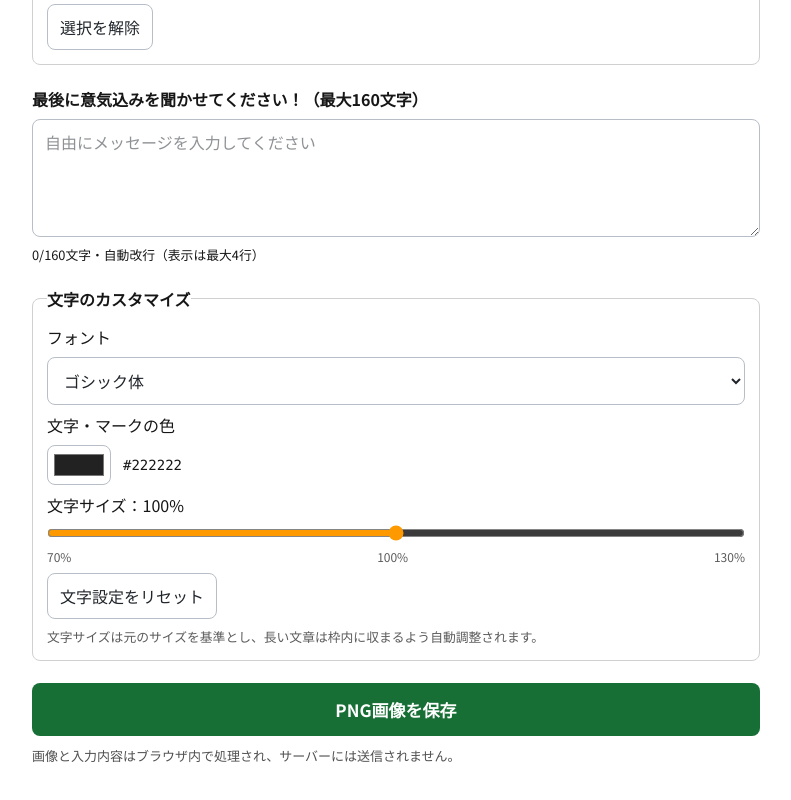
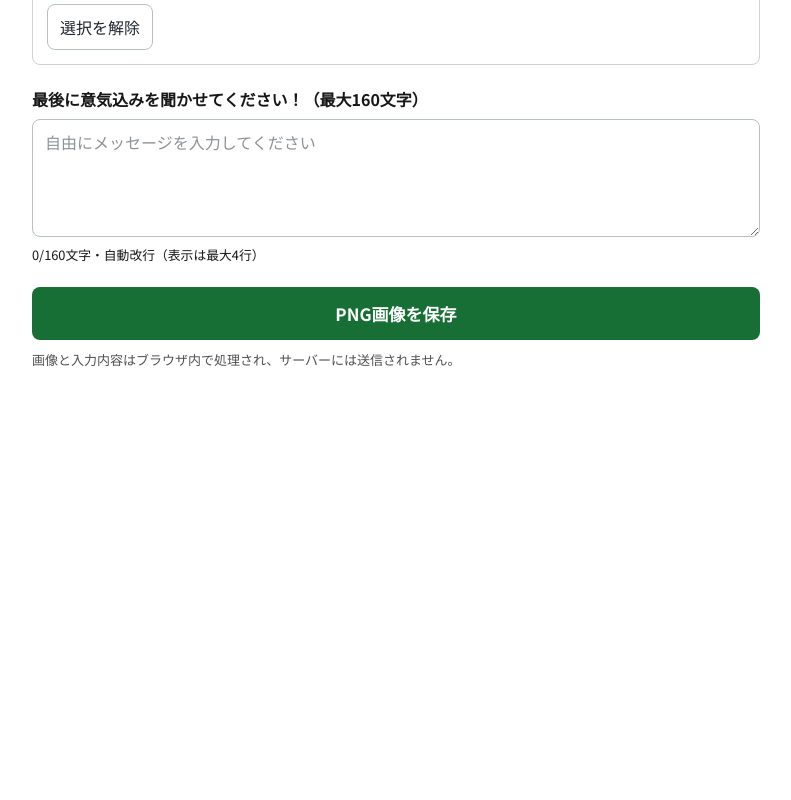
Before and after one commit to hontono-rookie-web-design/hontono-utaite-web, a Next.js app in the folder 2026winter/frontend/: page /participation-card in a window 1280 px wide. Shown: the part 2199-2999 px from the top of the page, without its empty margins (388-1179 px from the left). After the commit the page ends 2633 px from the top, so only its background shows below. Built offline with nearby package versions, Linux system fonts and the light colour scheme; no server answers.

Commit message:
Revert "Fonts & Colors"
This reverts commit ccc7e6c51322a83755a77799118f6b099d995e43.

```diff
--- a/2026winter/frontend/src/app/participation-card/page.tsx
+++ b/2026winter/frontend/src/app/participation-card/page.tsx
@@ -30,17 +30,7 @@ type StageChoice = "yes" | "no" | "";
 type AfterpartyChoice = "yes" | "no" | "what" | "";
 type FavoriteType = "song" | "vocaloidP";
 type FavoriteMarkStyle = "underline" | "check";
-type TextAppearance = {
-  color: string;
-  fontFamily: string;
-  sizeScale: number;
-};
 
-const DEFAULT_TEXT_APPEARANCE: TextAppearance = {
-  color: "#222222",
-  fontFamily: "sans-serif",
-  sizeScale: 1,
-};
 type CardValues = {
   name: string;
   profileImage: string | null;
@@ -54,7 +44,6 @@ type CardValues = {
   stageChoice: StageChoice;
   afterpartyChoice: AfterpartyChoice;
   message: string;
-  textAppearance: TextAppearance;
 };
 
 function loadImage(src: string): Promise<HTMLImageElement> {
@@ -127,14 +116,9 @@ function drawProfileImage(
 }
 
 
-function drawCheck(
-  ctx: CanvasRenderingContext2D,
-  x: number,
-  y: number,
-  color: string,
-) {
+function drawCheck(ctx: CanvasRenderingContext2D, x: number, y: number) {
   ctx.save();
-  ctx.strokeStyle = color;
+  ctx.strokeStyle = "#FF0208";
   ctx.lineWidth = 6;
   ctx.lineCap = "round";
   ctx.lineJoin = "round";
@@ -151,11 +135,10 @@ function drawUnderline(
   startX: number,
   endX: number,
   y: number,
-  color: string,
 ) {
   ctx.save();
 
-  ctx.strokeStyle = color;
+  ctx.strokeStyle = "#FF0208";
   ctx.lineWidth = 5;
   ctx.lineCap = "round";
 
@@ -178,24 +161,23 @@ function drawFittedText(
   maxWidth: number,
   initialSize: number,
   minSize: number,
-  appearance: TextAppearance,
 ) {
   if (!text.trim()) return;
 
   ctx.save();
-  ctx.fillStyle = appearance.color;
+  ctx.fillStyle = "#222222";
   ctx.textAlign = "center";
   ctx.textBaseline = "middle";
 
-  let size = Math.max(minSize, Math.round(initialSize * appearance.sizeScale));
+  let size = initialSize;
 
   while (size > minSize) {
-    ctx.font = `bold ${size}px ${appearance.fontFamily}`;
+    ctx.font = `bold ${size}px sans-serif`;
     if (ctx.measureText(text).width <= maxWidth) break;
     size -= 1;
   }
 
-  ctx.font = `bold ${size}px ${appearance.fontFamily}`;
+  ctx.font = `bold ${size}px sans-serif`;
   ctx.fillText(text, centerX, centerY, maxWidth);
 
   ctx.restore();
@@ -215,33 +197,29 @@ function drawCenteredWrappedText(
   maxHeight: number,
   initialSize = 38,
   minSize = 18,
-  appearance: TextAppearance = DEFAULT_TEXT_APPEARANCE,
 ) {
   if (!text.trim()) return;
 
   ctx.save();
-  ctx.fillStyle = appearance.color;
+  ctx.fillStyle = "#222222";
   ctx.textAlign = "center";
   ctx.textBaseline = "middle";
 
-  let size = Math.max(
-    minSize,
-    Math.round(initialSize * appearance.sizeScale),
-  );
+  let size = initialSize;
   let lines: string[] = [];
   let lineHeight = 0;
 
   // Choose a font size that keeps the whole wrapped block in the box.
   // 折り返されたブロック全体がボックス内に収まるようなフォントサイズを選択してください。
   for (; size >= minSize; size--) {
-    ctx.font = `bold ${size}px ${appearance.fontFamily}`;
+    ctx.font = `bold ${size}px sans-serif`;
     lines = wrapLines(ctx, text, maxWidth);
     lineHeight = size * 1.3;
     if (lines.length * lineHeight <= maxHeight) break;
   }
 
   size = Math.max(size, minSize);
-  ctx.font = `bold ${size}px ${appearance.fontFamily}`;
+  ctx.font = `bold ${size}px sans-serif`;
   lines = wrapLines(ctx, text, maxWidth);
   lineHeight = size * 1.3;
 
@@ -293,12 +271,8 @@ function wrapLines(ctx: CanvasRenderingContext2D, text: string, maxWidth: number
 
 // Center the final message inside the large bottom white rectangle.
 // 最後のメッセージを、下部にある大きな白い長方形の中央に配置する。
-function drawMessage(
-  ctx: CanvasRenderingContext2D,
-  message: string,
-  appearance: TextAppearance,
-) {
-  drawCenteredWrappedText(ctx, message, 600, 1434, 1040, 166, 40, 22, appearance);
+function drawMessage(ctx: CanvasRenderingContext2D, message: string) {
+  drawCenteredWrappedText(ctx, message, 600, 1434, 1040, 166, 40, 22);
 }
 
 async function renderCard(
@@ -329,74 +303,58 @@ async function renderCard(
 
   if (profile) drawProfileImage(ctx, profile);
 
-  const markColor =
-    values.textAppearance.color === DEFAULT_TEXT_APPEARANCE.color
-      ? "#FF0208"
-      : values.textAppearance.color;
-
   // お名前
-  drawFittedText(ctx, values.name, 849, 340, 590, 48, 24, values.textAppearance);
+  drawFittedText(ctx, values.name, 849, 340, 590, 48, 24);
 
   // 活動プラットフォーム（multiple selections）
   PLATFORM_OPTIONS.forEach((option) => {
     if (values.platforms.includes(option.value)) {
-      drawCheck(ctx, option.x, option.y, markColor);
+      drawCheck(ctx, option.x, option.y);
     }
   });
   if (values.platforms.includes("other")) {
-    drawFittedText(ctx, values.otherPlatform, 845, 625, 450, 36, 24, values.textAppearance);
+    drawFittedText(ctx, values.otherPlatform, 845, 625, 450, 36, 24);
   }
 
   // My Favorite fields: centered in both directions, with automatic wrapping.
   // 「お気に入り」フィールド：縦横ともに中央揃えで、自動折り返しあり。
   // The white rectangles are x=38..585 / 628..1175 and y=756..894 / 960..1098.
   // 白い長方形の範囲は、x=38～585 / 628～1175、y=756～894 / 960～1098 です。
-  drawCenteredWrappedText(ctx, values.genre, 311, 826, 490, 110, 38, 18, values.textAppearance);
-  drawCenteredWrappedText(ctx, values.favoriteSinger, 902, 826, 490, 110, 38, 18, values.textAppearance);
-  drawCenteredWrappedText(ctx, values.favoriteSongOrVocaloidP, 311, 1028, 490, 110, 38, 18, values.textAppearance);
+  drawCenteredWrappedText(ctx, values.genre, 311, 826, 490, 110, 38, 18);
+  drawCenteredWrappedText(ctx, values.favoriteSinger, 902, 826, 490, 110, 38, 18);
+  drawCenteredWrappedText(ctx, values.favoriteSongOrVocaloidP, 311, 1028, 490, 110, 38, 18);
 
   // Display either underlines or checkmarks.
   // 下線またはチェックマークのいずれかを表示する。
   if (values.favoriteMarkStyle === "underline") {
     if (values.favoriteTypes.includes("song")) {
-      drawUnderline(ctx, 65, 251, 951, markColor);
+      drawUnderline(ctx, 65, 251, 951);
     }
 
     if (values.favoriteTypes.includes("vocaloidP")) {
-      drawUnderline(ctx, 350, 505, 951, markColor);
+      drawUnderline(ctx, 350, 505, 951);
     }
   } else {
     if (values.favoriteTypes.includes("song")) {
-      drawCheck(ctx, 247, 947, markColor);
+      drawCheck(ctx, 247, 947);
     }
 
     if (values.favoriteTypes.includes("vocaloidP")) {
-      drawCheck(ctx, 495, 947, markColor);
+      drawCheck(ctx, 495, 947);
     }
   }
 
+  // 無名歌唱ステージ参加（single choice）
+  if (values.stageChoice === "yes") drawCheck(ctx, 672, 1002);
+  if (values.stageChoice === "no") drawCheck(ctx, 672, 1039);
 
-  // 無名歌唱ステージ参加
-  if (values.stageChoice === "yes") {
-    drawCheck(ctx, 672, 1002, markColor);
-  }
-  if (values.stageChoice === "no") {
-    drawCheck(ctx, 672, 1039, markColor);
-  }
-
-  // 本当のルーキー打ち上げ祭り
-  if (values.afterpartyChoice === "yes") {
-    drawCheck(ctx, 179, 1187, markColor);
-  }
-  if (values.afterpartyChoice === "no") {
-    drawCheck(ctx, 179, 1223, markColor);
-  }
-  if (values.afterpartyChoice === "what") {
-    drawCheck(ctx, 590, 1187, markColor);
-  }
+  // 本当のルーキー打ち上げ祭りに参加したいですか？（single choice）
+  if (values.afterpartyChoice === "yes") drawCheck(ctx, 179, 1187);
+  if (values.afterpartyChoice === "no") drawCheck(ctx, 179, 1223);
+  if (values.afterpartyChoice === "what") drawCheck(ctx, 590, 1187);
 
   // 最後に意気込みを聞かせてください！
-  drawMessage(ctx, values.message, values.textAppearance);
+  drawMessage(ctx, values.message);
 }
 
 const fieldClass =
@@ -427,19 +385,10 @@ export default function ParticipationCardPage() {
   const [favoriteSongOrVocaloidP, setFavoriteSongOrVocaloidP] = useState("");
   const [favoriteTypes, setFavoriteTypes] = useState<FavoriteType[]>([]);
   const [favoriteMarkStyle, setFavoriteMarkStyle] =
-    useState<FavoriteMarkStyle>("underline");
+  useState<FavoriteMarkStyle>("underline");
   const [stageChoice, setStageChoice] = useState<StageChoice>("");
   const [afterpartyChoice, setAfterpartyChoice] = useState<AfterpartyChoice>("");
   const [message, setMessage] = useState("");
-  const [textColor, setTextColor] = useState(
-    DEFAULT_TEXT_APPEARANCE.color,
-  );
-
-  const [textFont, setTextFont] = useState(
-    DEFAULT_TEXT_APPEARANCE.fontFamily,
-  );
-
-  const [textSize, setTextSize] = useState(100);
   const [error, setError] = useState("");
   const [exporting, setExporting] = useState(false);
 
@@ -456,13 +405,8 @@ export default function ParticipationCardPage() {
     stageChoice,
     afterpartyChoice,
     message,
-    textAppearance: {
-      color: textColor,
-      fontFamily: textFont,
-      sizeScale: textSize / 100,
-    },
   }), [name, profileImage, platforms, otherPlatform, genre, favoriteSinger,
-      favoriteSongOrVocaloidP, favoriteTypes, favoriteMarkStyle, stageChoice, afterpartyChoice, message, textColor, textFont, textSize]);
+      favoriteSongOrVocaloidP, favoriteTypes, favoriteMarkStyle, stageChoice, afterpartyChoice, message]);
 
   useEffect(() => {
     let cancelled = false;
@@ -801,78 +745,6 @@ export default function ParticipationCardPage() {
           <small>{message.length}/160文字・自動改行（表示は最大4行）</small>
         </label>
 
-        <fieldset className={fieldsetClass}>
-          <legend className="font-bold">文字のカスタマイズ</legend>
-
-          {/* Font family */}
-          <label className={sectionClass}>
-            <span>フォント</span>
-            <select
-              className={fieldClass}
-              value={textFont}
-              onChange={(event) => setTextFont(event.target.value)}
-            >
-              <option value="sans-serif">ゴシック体</option>
-              <option value="serif">明朝体</option>
-              <option value="monospace">等幅フォント</option>
-            </select>
-          </label>
-
-          {/* Text color */}
-          <div className={sectionClass}>
-            <label htmlFor="card-text-color">文字・マークの色</label>
-            <div className="flex flex-wrap items-center gap-3">
-              <input
-                id="card-text-color"
-                type="color"
-                value={textColor}
-                onChange={(event) => setTextColor(event.target.value)}
-                className="h-10 w-16 cursor-pointer rounded-lg border border-[#b8bec7] bg-white p-1"
-              />
-              <span className="font-mono text-sm">{textColor.toUpperCase()}</span>
-            </div>
-          </div>
-
-          {/* Font size */}
-          <div className={sectionClass}>
-            <label htmlFor="card-text-size">
-              文字サイズ：{textSize}%
-            </label>
-            <input
-              id="card-text-size"
-              type="range"
-              min={70}
-              max={130}
-              step={5}
-              value={textSize}
-              onChange={(event) => setTextSize(Number(event.target.value))}
-              className="w-full cursor-pointer accent-primary"
-            />
-            <div className="flex justify-between text-xs opacity-70">
-              <span>70%</span>
-              <span>100%</span>
-              <span>130%</span>
-            </div>
-          </div>
-
-          {/* Reset */}
-          <button
-            type="button"
-            onClick={() => {
-              setTextColor(DEFAULT_TEXT_APPEARANCE.color);
-              setTextFont(DEFAULT_TEXT_APPEARANCE.fontFamily);
-              setTextSize(100);
-            }}
-            className={smallButtonClass}
-          >
-            文字設定をリセット
-          </button>
-
-          <small className="opacity-70">
-            文字サイズは元のサイズを基準とし、長い文章は枠内に収まるよう自動調整されます。
-          </small>
-        </fieldset>
-
         <button
           type="button"
           onClick={downloadCard}
```
